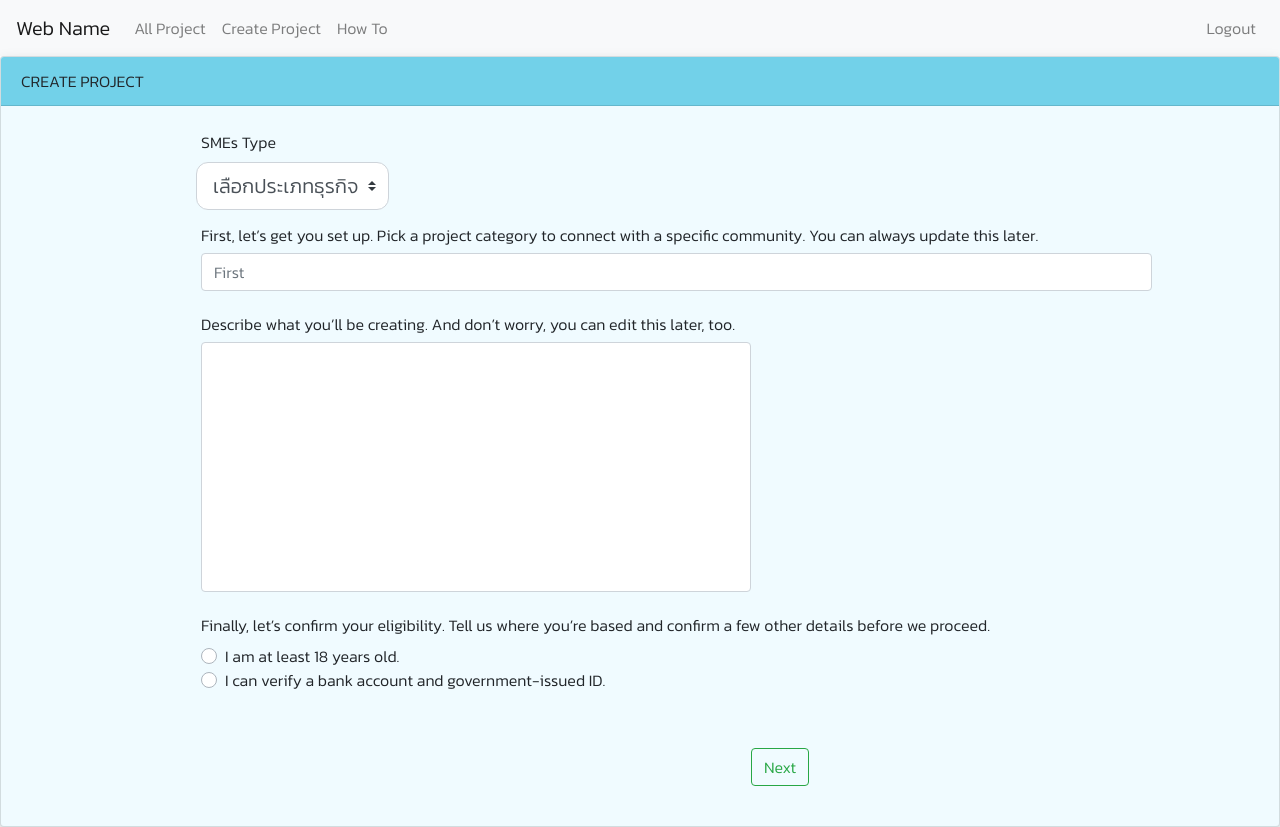
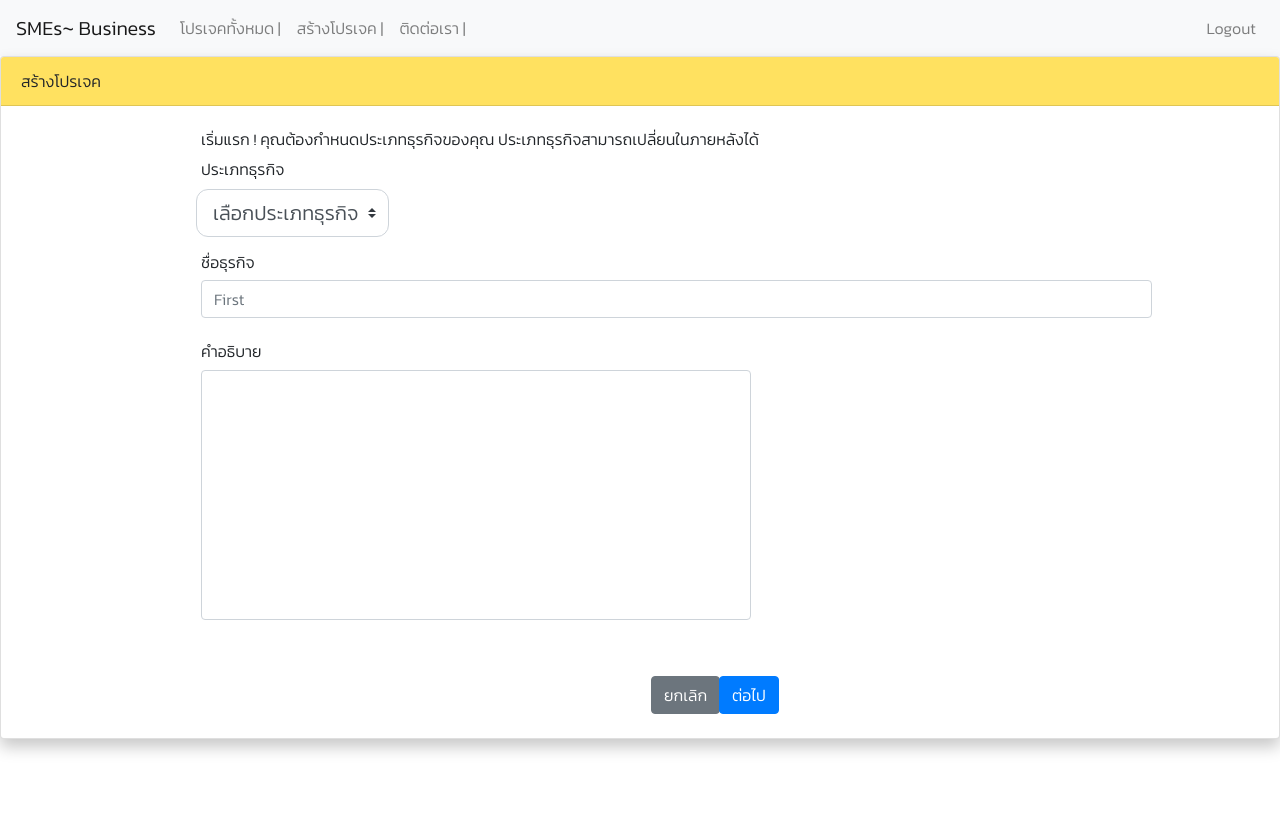
Before and after one commit to pongsathorn123/projectSMEs, a React (Create React App) app in the folder sme/: page /createProject in a window 1280 px wide. After the commit the page ends 800 px from the top, so only its background shows below. Built offline with nearby package versions, Linux system fonts and the light colour scheme.

Commit message:
MOdify createProject and nevbar

```diff
--- a/sme/src/components/Nav_owner.js
+++ b/sme/src/components/Nav_owner.js
@@ -15,14 +15,14 @@ class Nav_owner extends Component{
 render(){
         return(
             <div>
-                <Navbar collapseOnSelect expand="lg" bg="light" variant="light">
-                    <Navbar.Brand href="#home">Web Name</Navbar.Brand>
+                <Navbar collapseOnSelect expand="lg" bg="light" variant="light" color="#FFE160">
+                    <Navbar.Brand href="#home">SMEs~ Business</Navbar.Brand>
                     <Navbar.Toggle aria-controls="responsive-navbar-nav" />
                     <Navbar.Collapse id="responsive-navbar-nav">
                         <Nav className="mr-auto">
-                        <Nav.Link href="#features">All Project</Nav.Link>
-                        <Nav.Link href="#pricing">Create Project</Nav.Link>
-                        <Nav.Link href="#pricing">How To</Nav.Link>
+                        <Nav.Link href="#features">โปรเจคทั้งหมด  |</Nav.Link>
+                        <Nav.Link href="#pricing">สร้างโปรเจค   |</Nav.Link>
+                        <Nav.Link href="#pricing">ติดต่อเรา   |</Nav.Link>
                         </Nav>
                         <Nav>
                         <Nav className="mr-auto" style={{ marginTop: 5 }}></Nav>
--- a/sme/src/views/createProject.css
+++ b/sme/src/views/createProject.css
@@ -1,4 +1,4 @@
 .card-header {
-    background-color: aliceblue;
+    background-color: #ffffff;
 
 }
--- a/sme/src/views/createProject.js
+++ b/sme/src/views/createProject.js
@@ -31,18 +31,20 @@ render(){
           <div>
             <Nav_owner />
             <div>
-                <Card style ={{ backgroundColor: '#f0fbff'}}>
-                    <Card.Header style={{ backgroundColor: '#72d1e9'}}>
-                        CREATE PROJECT
+                <Card >
+                    <Card.Header style={{ backgroundColor: '#FFE160' ,labelColor:'white' }} >
+                        สร้างโปรเจค
 
                     </Card.Header>
                     <br/>
                       <div>
+                        <h6 style={{ paddingLeft: 200}}>เริ่มแรก ! คุณต้องกำหนดประเภทธุรกิจของคุณ ประเภทธุรกิจสามารถเปลี่ยนในภายหลังได้</h6>
+
                         <Row>
                             <Col xs="12" md="3" sm="3">
                               <Form>
                                 <Form.Group controlId="exampleForm.SelectCustomSizeLg">
-                                  <Form.Label style={{ marginLeft: 200}} >SMEs Type</Form.Label>
+                                  <Form.Label style={{ marginLeft: 200}} >ประเภทธุรกิจ</Form.Label>
                                     <Col xs="12" md="9" sm="9" >
                                       <Form.Control  style={{ marginTop: 0, borderRadius: 12, marginLeft: 180  }}  as="select" size="lg" custom onChange={this.selectedSmestype.bind(this)}>
                                         <option value="1" disabled selected>เลือกประเภทธุรกิจ</option>
@@ -56,8 +58,7 @@ render(){
                               </Col>
                             </Row>
                           <h6 style={{ marginLeft: 200}}>
-                          First, let’s get you set up.
-                          Pick a project category to connect with a specific community. You can always update this later.
+                          ชื่อธุรกิจ
                           </h6>
 
                           <Form>
@@ -69,51 +70,30 @@ render(){
                                   </Col>
                               </Row>
                           </Form>
+
                           <br/>
-
-                          <h6 style={{ marginLeft: 200 }}>
-                          Describe what you’ll be creating.
-                          And don’t worry, you can edit this later, too.
-                          </h6>
-                          <Form>
+                            <h6 style={{ marginLeft: 200 }}> คำอธิบาย</h6>
+                              <Form>
                               <Row>
-                                  <Col  xs="12" md="9" sm="9" style={{ marginLeft: 200 }}>
+                                  <Col style={{ marginLeft: 200 }}>
                                   <Form.Control  style = {{width : 550 ,height : 250}}
                                     onChange={this.descriptionChange.bind(this)}
                                     value={this.props.smesStore.description}/>
                                   </Col>
-                              </Row>
+                                  </Row>
                           </Form>
                       <br/>
-                      <h6 style={{marginLeft: 200}}>
-                      Finally, let’s confirm your eligibility.
-                      Tell us where you’re based and confirm a few other details before we proceed.
-                      </h6>
                       <Form>
-                              {[ 'radio'].map((type) => (
-                                  <div key={`custom-inline-${type}`} className="mb-3">
-                                  <Form.Check style={{marginLeft: 200}}
-                                      custom
-                                      inline
-                                      label="I am at least 18 years old.
-                                      "
-                                      type={type}
-                                      id={`custom-inline-${type}-1`}
-                                  />
-                                  <br/>
-                                  <Form.Check style={{marginLeft: 200}}
-                                      custom
-                                      inline
-                                      label=" I can verify a bank account and government-issued ID."
-                                      type={type}
-                                      id={`custom-inline-${type}-2`}
-                                  />
-                                  <br/>
-                                  <br/>
+
                                   <br/><h3 style={{color: "red"}}>{this.props.smesStore.message}</h3>
-                                   <Button style={{marginLeft: 750}}variant="outline-success" onClick={this.btnClick.bind(this)}>Next</Button>{' '}
-                                  </div>
-                              ))}
+                                  <Row xs={2} md={4} lg={6}>
+                                    <Col >
+                                      <Button style={{marginLeft: 650 }}variant="secondary" disabledcolor >ยกเลิก</Button>{' '}
+                                      </Col>
+                                      <Col style={{marginLeft: 500 }} >
+                                      <Button style={{ }}variant="primary" conClick={this.btnClick.bind(this)}>ต่อไป</Button>{' '}
+                                    </Col>
+                               </Row>
                             </Form>
                           </div>
                         <br/>
```
